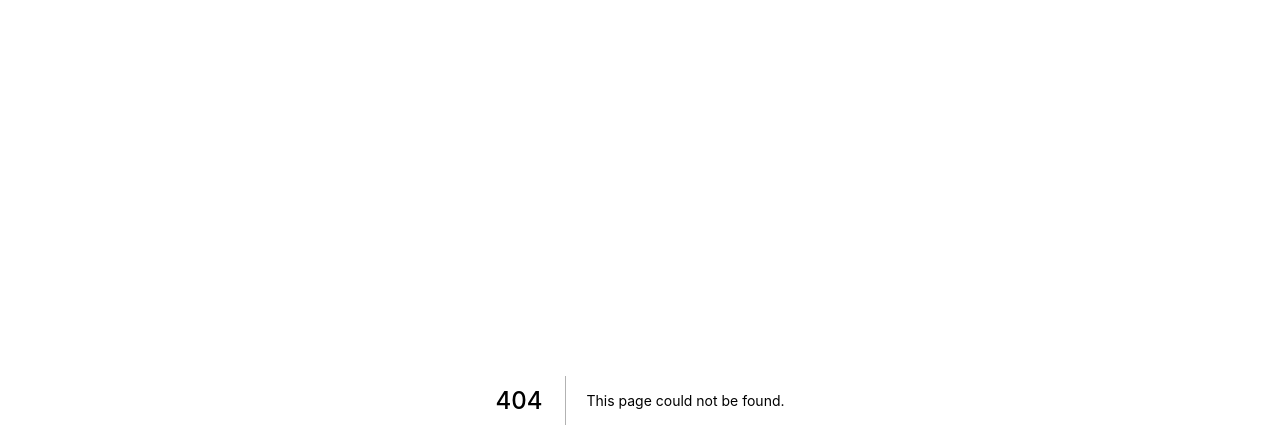
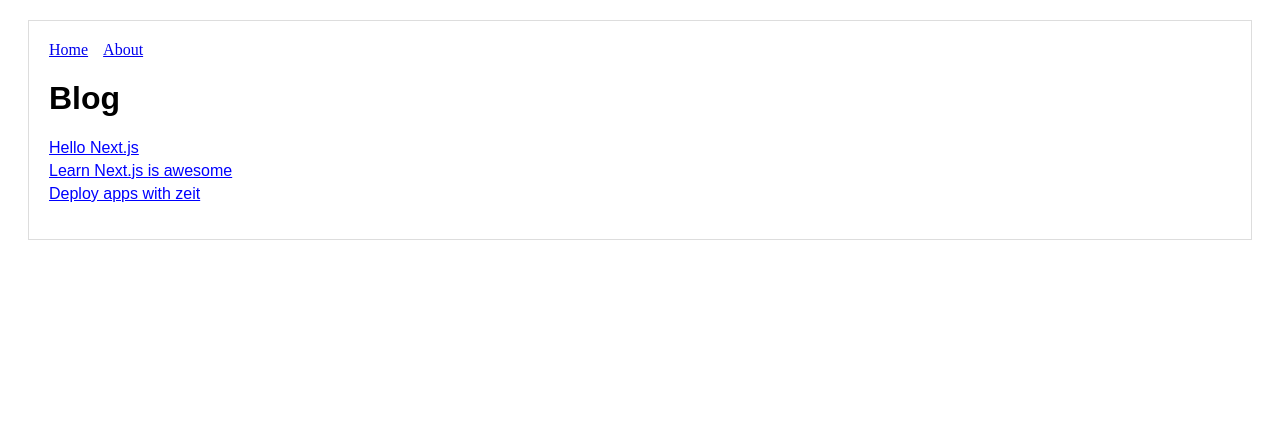
Before and after one commit to supeterlau/fedev, a Next.js app in the folder nextjs/hello-next/: page /blog in a window 1280 px wide. Before the commit this address had no page. Shown: the top 448 px of the page. Built offline with nearby package versions, Linux system fonts and the light colour scheme.

Commit message:
[next.js] use styled-jsx

```diff
--- /dev/null
+++ b/nextjs/hello-next/pages/blog.js
@@ -0,0 +1,51 @@
+import Link from 'next/link'
+import Layout from '../components/MyLayout'
+
+function getPosts() {
+  return [
+    { id: 'hello-nextjs', title: 'Hello Next.js' },
+    { id: 'learn-nextjs', title: 'Learn Next.js is awesome' },
+    { id: 'deploy-nextjs', title: 'Deploy apps with zeit'}
+  ]
+}
+
+export default function Blog() {
+  return (
+    <Layout>
+      <h1>Blog</h1>
+      <ul>
+        {getPosts().map(post => (
+          <li key={post.id}>
+            <Link href="/p/[id]" as={`/p/${post.id}`}>
+              <a>{post.title}</a>
+            </Link>
+          </li>
+        ))}
+      </ul>
+      <style jsx>{`
+        h1,
+        a {
+          font-family: 'Arial';
+        }
+
+        ul {
+          padding: 0;
+        }
+
+        li {
+          list-style: none;
+          margin: 5px 0;
+        }
+
+        a {
+          tet-decoration: none;
+          color: blue;
+        }
+
+        a:hover {
+          opacity: 0.6;
+        }
+      `}</style>
+    </Layout>
+  )
+}
```
Also changed, not shown: 1 other file (tests, documents, lock files or other folders).
